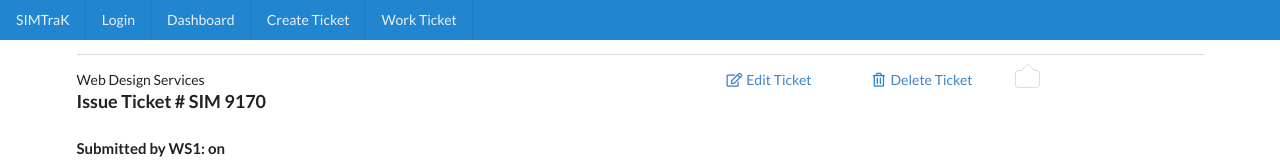
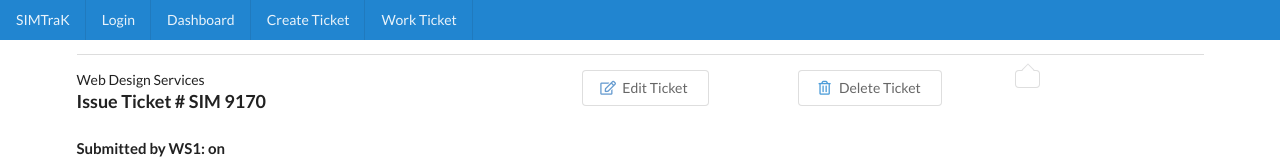
Before and after one commit to leonredman/sim-ticket-tracker, a React (Create React App) app: page /workTicket/1 in a window 1280 px wide. Shown: the top 163 px of the page. Built offline with nearby package versions, Linux system fonts and the light colour scheme; no server answers.

Commit message:
styled buttons

```diff
--- a/src/pages/workTicket/WorkTicket.js
+++ b/src/pages/workTicket/WorkTicket.js
@@ -39,7 +39,11 @@ const WorkTicket = () => {
   // function delete ticket
   const deleteTicket = (id) => {
     //Axios.delete(`http://localhost:3001/ticket/delete/${id}`);
-    Axios.delete(`https://simtrak-database.herokuapp.com/ticket/delete/${id}`);
+    Axios.delete(
+      `https://simtrak-database.herokuapp.com/ticket/delete/${id}`
+    ).then((response) => {
+      alert("successful Delete");
+    });
   };
 
   return (
@@ -49,26 +53,33 @@ const WorkTicket = () => {
       <div className="WorkTicketContainer">
         <div className="ui grid">
           <div className="row">
-            <div className="nine wide column">
+            <div className="seven wide column">
               Web Design Services
               <h3>Issue Ticket # SIM 9170{workTicket.id} </h3>
             </div>
 
-            <div className="two wide column">
+            <div className="three wide column">
               <Link to={`/UpdateForm/${id}`}>
-                <i className="edit outline icon"></i>
-                Edit Ticket
+                <button class="ui basic button">
+                  <i
+                    className="edit outline icon"
+                    style={{ color: "#4183c4" }}
+                  ></i>
+                  Edit Ticket
+                </button>
               </Link>
             </div>
 
-            <div className="two wide column" style={{ color: "#4183c4" }}>
-              <i
-                className="blue trash alternate outline icon"
+            <div className="three wide column" style={{ color: "#4183c4" }}>
+              <button
+                class="ui basic button"
                 onClick={() => {
                   deleteTicket(workTicket.id);
                 }}
-              ></i>
-              Delete Ticket
+              >
+                <i className="blue trash alternate outline icon"></i>
+                Delete Ticket
+              </button>
             </div>
             <div className="three wide column">
               <div
```
